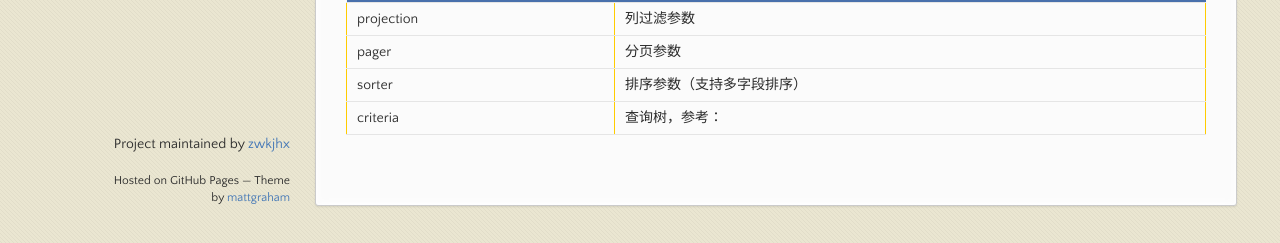
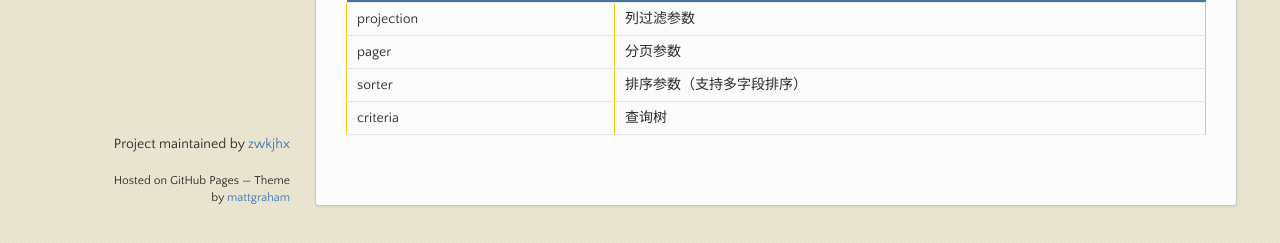
Before and after one commit to zwkjhx/ox-doc, a Jekyll site: the page built from specification/3-origin-xgui-fan/spo-007-ajaxzhong-de-cha-xun-yin-qing.md, in a window 1280 px wide and 1255 px high. Shown: the part 1009-1252 px from the top of the window. Built offline with Jekyll 4.4.1, drawn with Linux system fonts in a browser that asks for light colours; our own code applies the rules of GitHub Pages for plain Markdown files.

Commit message:
Updates specification/3-origin-xgui-fan/spo-007-ajaxzhong-de-cha-xun-yin-qing.md
Auto commit by GitBook Editor

```diff
--- a/specification/3-origin-xgui-fan/spo-007-ajaxzhong-de-cha-xun-yin-qing.md
+++ b/specification/3-origin-xgui-fan/spo-007-ajaxzhong-de-cha-xun-yin-qing.md
@@ -40,4 +40,4 @@ Origin X中在执行复杂查询时遵循Zero中定义的查询引擎语法，
 | projection | 列过滤参数 |
 | pager | 分页参数 |
 | sorter | 排序参数（支持多字段排序） |
-| criteria | 查询树，参考： |
+| criteria | 查询树 |
```
